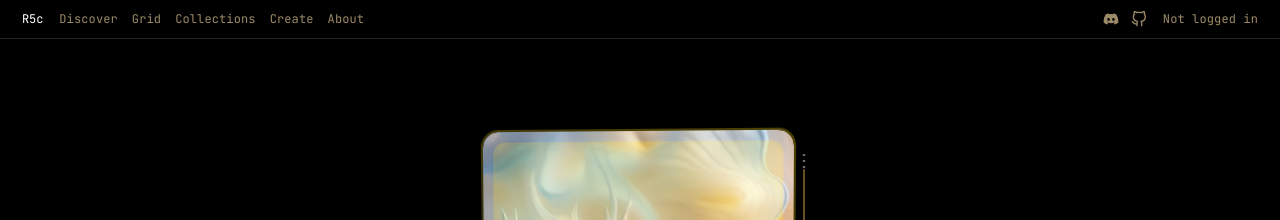
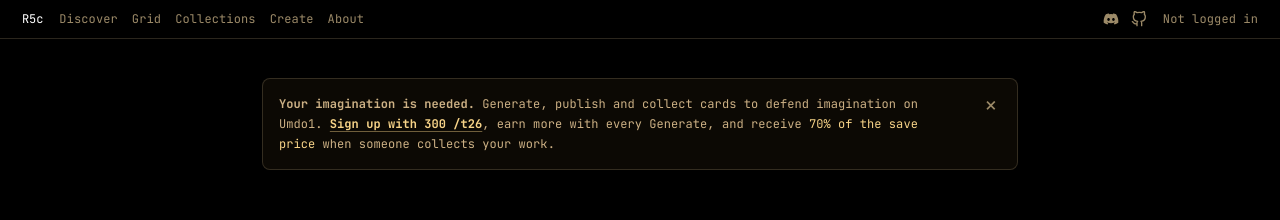
Before and after one commit to vilt9/requirement5, a React (Vite) app: page /card/fc45043d-7a7c-48d7-8830-be532e0906df in a window 1280 px wide. Shown: the top 220 px of the page. Built offline with nearby package versions, Linux system fonts and the light colour scheme; no server answers.

Commit message:
Add dismissible mission transmission

```diff
--- a/src/App.jsx
+++ b/src/App.jsx
@@ -3,6 +3,7 @@
 import { CardProvider } from './context/CardContext';
 import { AuthProvider } from './context/AuthContext';
 import Navigation from './components/Navigation/Navigation';
+import MissionTransmission from './components/MissionTransmission';
 import GenerateGate from './pages/GenerateGate';
 import Pool from './pages/Pool';
 import CollectionPage, { LegacyUserCollectionRedirect } from './pages/CollectionPage';
@@ -162,6 +163,7 @@
           <div className="App">
             <Navigation />
             <main className="app-main">
+              <MissionTransmission />
               <Routes>
                 <Route path="/" element={<GenerateGate />} />
                 <Route path="/pool" element={<Pool />} />
--- /dev/null
+++ b/src/components/MissionTransmission.jsx
@@ -0,0 +1,205 @@
+import { useState } from 'react';
+import { Link, useLocation } from 'react-router-dom';
+import styled, { keyframes } from 'styled-components';
+import { useScrollBloom } from '../utils/useScrollBloom';
+
+// A dismissal is a device preference, not account data. Keep it in localStorage
+// so the transmission stays gone across visits without setting a cookie or
+// involving the server.
+const DISMISSED_KEY = 'r5c:mission-transmission-dismissed:v1';
+
+const wasDismissed = () => {
+  try {
+    return window.localStorage.getItem(DISMISSED_KEY) === '1';
+  } catch {
+    // Private browsing/storage denial should not make the site unusable. The
+    // message can still be dismissed for the lifetime of this mounted page.
+    return false;
+  }
+};
+
+const MissionTransmission = () => {
+  const location = useLocation();
+  const [visible, setVisible] = useState(() => !wasDismissed());
+  const scrolling = useScrollBloom();
+
+  const dismiss = () => {
+    setVisible(false);
+    try { window.localStorage.setItem(DISMISSED_KEY, '1'); } catch { /* storage unavailable */ }
+  };
+
+  // /capture is a headless render surface used to export cards, not an app page.
+  if (!visible || location.pathname.startsWith('/capture/')) return null;
+
+  return (
+    <Frame>
+      <Gem $active={scrolling} role="region" aria-label="Requirement5 introduction">
+        <Close type="button" onClick={dismiss} aria-label="Dismiss this transmission">
+          <span aria-hidden="true">&times;</span>
+        </Close>
+
+        <Content>
+          <Copy>
+            <Lead>Your imagination is needed.</Lead>{' '}
+            Generate, publish and collect cards to defend imagination on Umdo1.{' '}
+            <AccountLink to="/account">Sign up with 300 /t26</AccountLink>, earn more
+            with every Generate, and receive <Value>70% of the save price</Value> when
+            someone collects your work.
+          </Copy>
+        </Content>
+      </Gem>
+    </Frame>
+  );
+};
+
+const arrive = keyframes`
+  from { opacity: 0; transform: translateY(-8px) scale(0.985); }
+  to { opacity: 1; transform: translateY(0) scale(1); }
+`;
+
+const Frame = styled.div`
+  width: 100%;
+  max-width: 760px;
+  margin: 0 auto 24px;
+  padding: 0 2px;
+  text-align: left;
+
+  @media (max-width: 640px) {
+    margin: 8px auto 18px;
+    padding: 0 10px;
+  }
+`;
+
+const Gem = styled.aside`
+  position: relative;
+  isolation: isolate;
+  overflow: hidden;
+  border: 1px solid var(--panel-border);
+  border-radius: 8px;
+  background: var(--panel);
+  animation: ${arrive} 480ms cubic-bezier(0.2, 0.8, 0.2, 1) both;
+
+  /* Same bloom language as the card-page colour readout: a quiet system border
+     at rest, then the card's purple/pink/green palette comes alive only while
+     the reader scrolls. The colour is confined to the one-pixel border. */
+  &::before {
+    content: '';
+    position: absolute;
+    z-index: 4;
+    inset: 0;
+    padding: 1px;
+    border-radius: 7px;
+    pointer-events: none;
+    background: linear-gradient(
+      104deg,
+      hsl(265, 80%, 40%),
+      hsl(325, 90%, 45%) 38%,
+      rgba(0, 146, 255, 0.72) 58%,
+      hsl(85, 85%, 40%) 82%,
+      rgba(255, 255, 0, 0.62)
+    );
+    -webkit-mask:
+      linear-gradient(#000 0 0) content-box,
+      linear-gradient(#000 0 0);
+    -webkit-mask-composite: xor;
+    mask-composite: exclude;
+    opacity: ${p => (p.$active ? 1 : 0)};
+    transition: opacity ${p => (p.$active ? '1.5s' : '1.2s')} ease;
+  }
+
+  @media (prefers-reduced-motion: reduce) {
+    animation: none;
+    &::before { transition: none; }
+  }
+`;
+
+const Content = styled.div`
+  position: relative;
+  z-index: 2;
+  padding: 15px 54px 15px 16px;
+
+  @media (max-width: 640px) {
+    padding: 14px 46px 14px 14px;
+  }
+`;
+
+const Copy = styled.p`
+  max-width: 650px;
+  margin: 0;
+  color: var(--amber-text);
+  font-size: 12px;
+  line-height: 1.68;
+  letter-spacing: 0.005em;
+
+  @media (max-width: 640px) {
+    font-size: 11px;
+    line-height: 1.62;
+  }
+`;
+
+const Lead = styled.strong`
+  color: var(--amber-text);
+  font-weight: 700;
+`;
+
+const Value = styled.span`
+  color: var(--gold-bright);
+  font-weight: 400;
+`;
+
+const AccountLink = styled(Link)`
+  color: var(--gold-bright);
+  font-weight: 700;
+  text-decoration: underline;
+  text-decoration-color: rgba(248, 212, 136, 0.42);
+  text-underline-offset: 0.22em;
+
+  &:hover {
+    color: var(--white);
+    text-decoration-color: var(--white);
+  }
+`;
+
+const Close = styled.button`
+  position: absolute;
+  z-index: 5;
+  top: 8px;
+  right: 8px;
+  width: 36px;
+  height: 36px;
+  display: grid;
+  place-items: center;
+  padding: 0;
+  border: 0;
+  border-radius: 50%;
+  background: transparent;
+  color: var(--amber-dim);
+  cursor: pointer;
+  font-size: 23px;
+  font-weight: 300;
+  line-height: 1;
+  transition: color 160ms ease, background 160ms ease, transform 160ms ease;
+
+  &:hover {
+    color: var(--white);
+    background: rgba(255, 255, 255, 0.07);
+    transform: rotate(6deg);
+  }
+
+  &:focus-visible {
+    outline: 1px solid var(--gold-bright);
+    outline-offset: 2px;
+    color: var(--white);
+  }
+
+  @media (prefers-reduced-motion: reduce) { transition: none; }
+
+  @media (max-width: 640px) {
+    top: 4px;
+    right: 4px;
+    width: 44px;
+    height: 44px;
+  }
+`;
+
+export default MissionTransmission;
```
